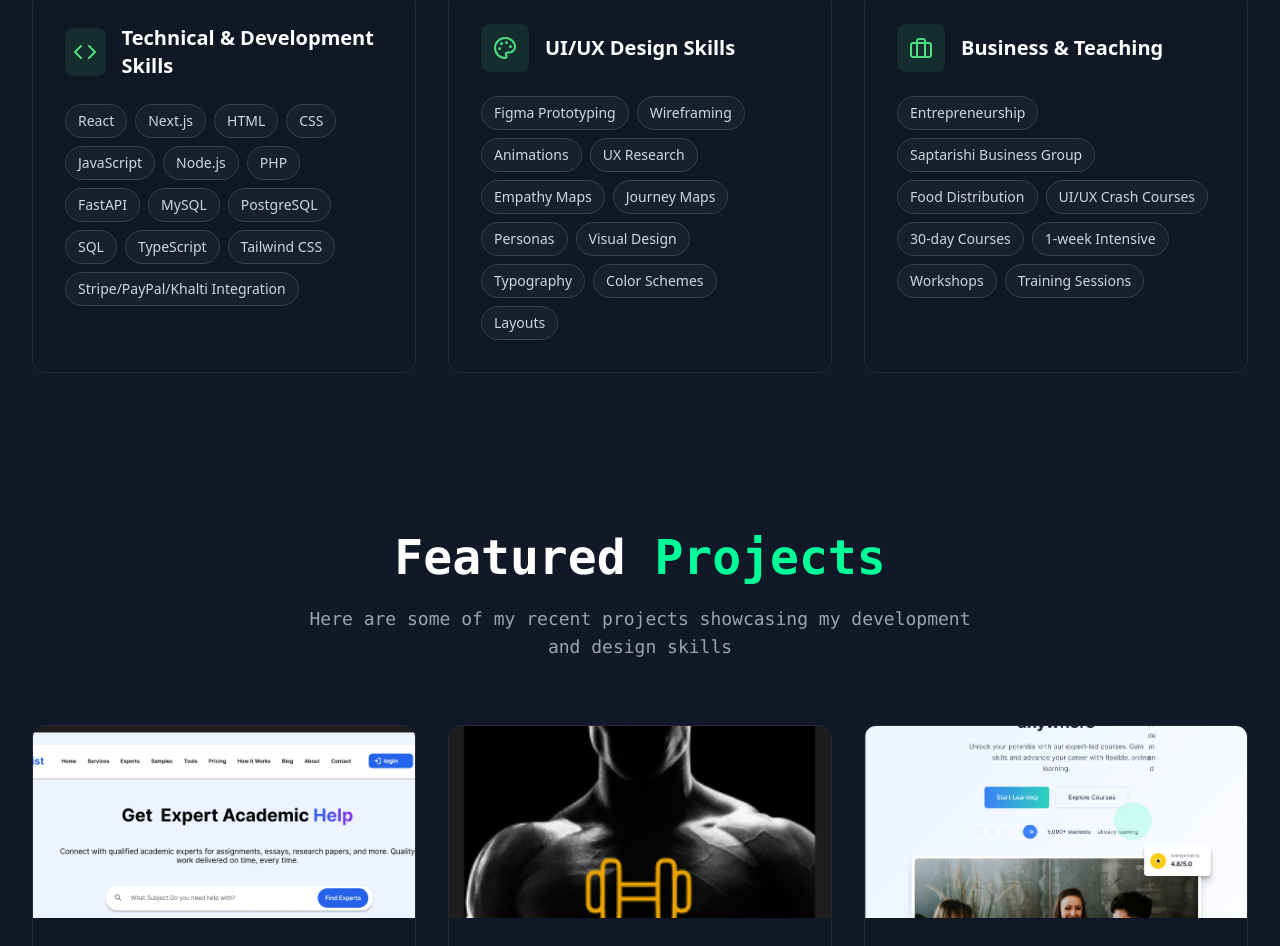
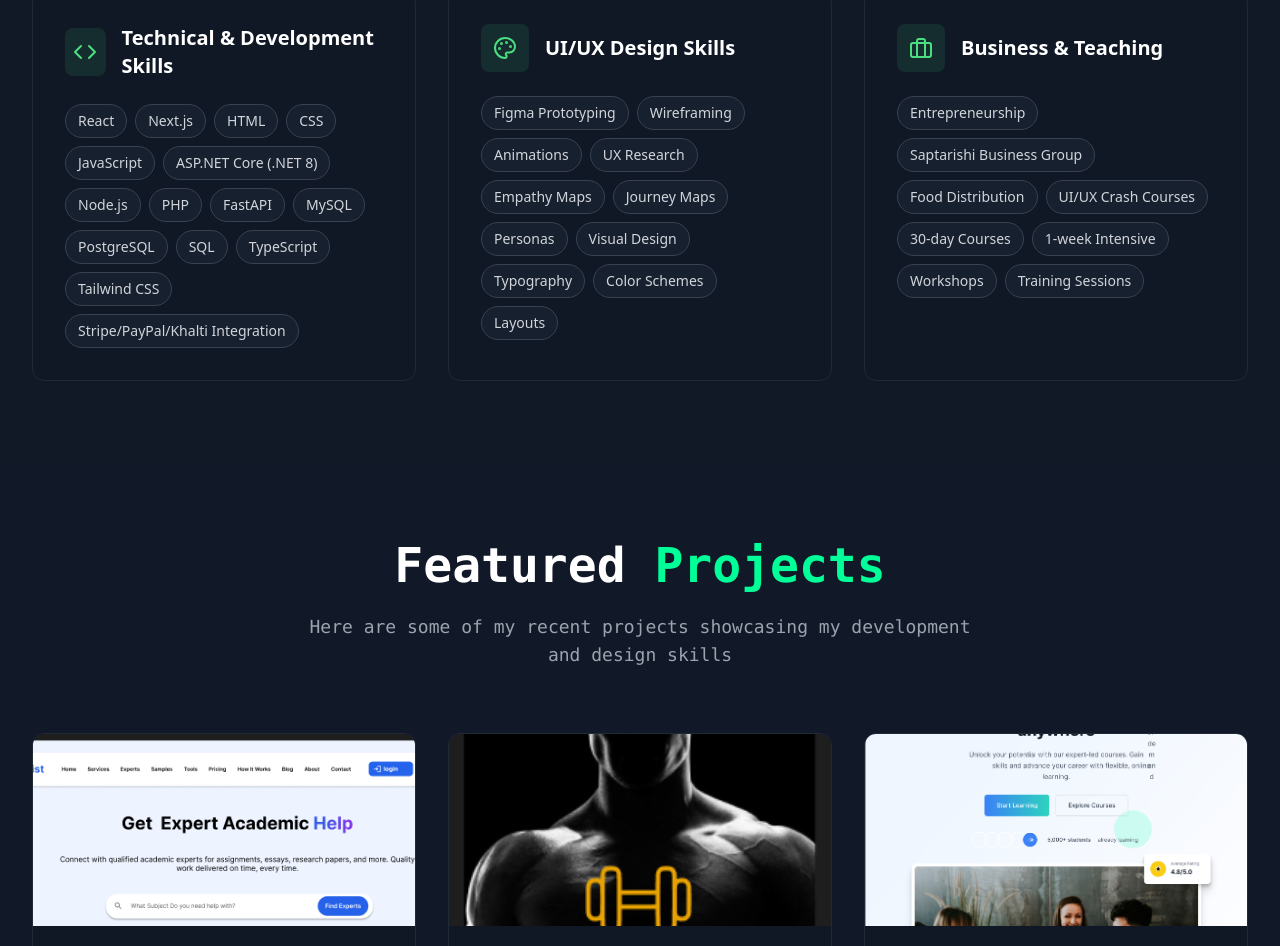
Before and after one commit to RijulDhakal/rijul-site, a React (Vite) app: page / in a window 1280 px wide. Shown: the part 1349-2295 px from the top of the page. Built offline with nearby package versions, Linux system fonts and the light colour scheme.

Commit message:
Add ASP.NET Core to skills list

```diff
--- a/src/components/Skills.tsx
+++ b/src/components/Skills.tsx
@@ -7,7 +7,7 @@ const Skills = () => {
       icon: <Code size={24} />,
       skills: [
         'React', 'Next.js', 'HTML', 'CSS', 'JavaScript',
-        'Node.js', 'PHP', 'FastAPI',
+        'ASP.NET Core (.NET 8)','Node.js', 'PHP', 'FastAPI',
         'MySQL', 'PostgreSQL', 'SQL', 'TypeScript', 'Tailwind CSS',
         'Stripe/PayPal/Khalti Integration'
       ]
```
